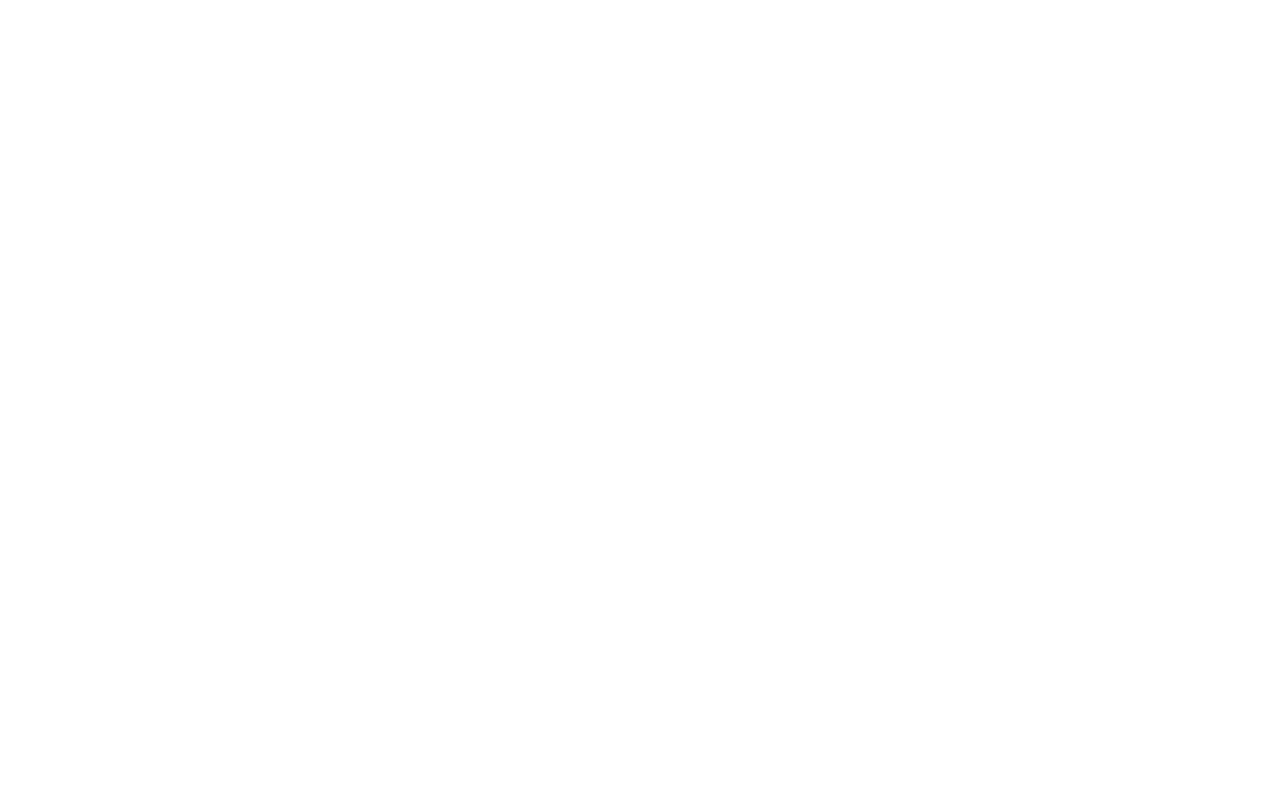
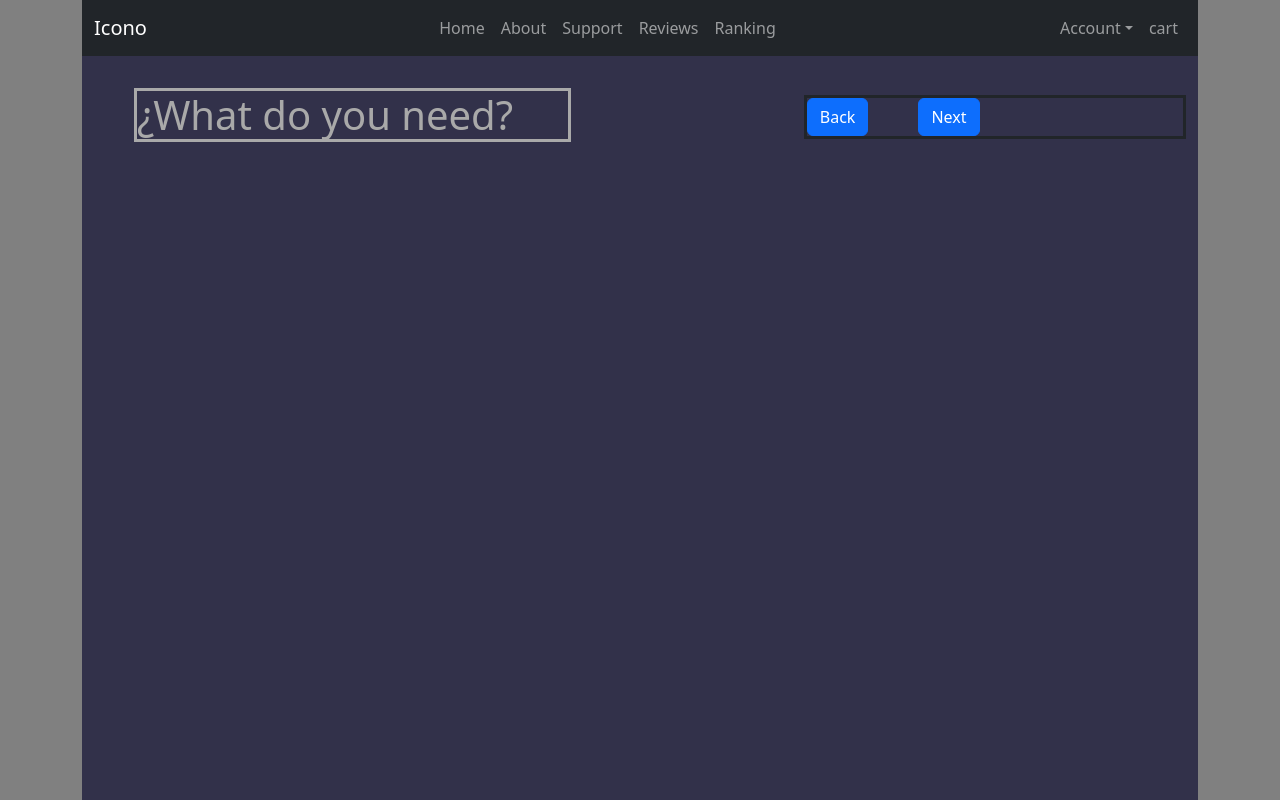
Before and after one commit to MarioSalazarD/ProyectoPW-2022-2, a React (Create React App) app: page / in a window 1280 px wide. Built offline with nearby package versions, Linux system fonts and the light colour scheme.

Commit message:
actualizacion1

```diff
--- a/src/App.js
+++ b/src/App.js
@@ -5,7 +5,7 @@
 
 function App() {
   return (<>
-
+  <Home10></Home10>
     </>);
 }
 
--- /dev/null
+++ b/src/components/h10/Background/NavBar.jsx
@@ -0,0 +1,41 @@
+import Container from 'react-bootstrap/Container';
+import Row from 'react-bootstrap/Row';
+import Col from 'react-bootstrap/Col';
+import Nav from 'react-bootstrap/Nav';
+import Navbar from 'react-bootstrap/Navbar';
+import NavDropdown from 'react-bootstrap/NavDropdown';
+
+
+const NavBar = () => {
+    return(
+        <Container>
+            <Navbar bg="dark" variant="dark">
+                    <Container>
+                    <Navbar.Brand href="/home">Icono</Navbar.Brand>
+                        <Nav>
+                            <Nav.Link href="/home">Home</Nav.Link>
+                            <Nav.Link href="#features">About</Nav.Link>
+                            <Nav.Link href="#Support">Support</Nav.Link>
+                            <Nav.Link href="#Reviews">Reviews</Nav.Link>
+                            <Nav.Link href="#Ranking">Ranking</Nav.Link>
+                        </Nav>
+                        <Nav className="text end">
+                        <NavDropdown title="Account" id="navbarScrollingDropdown">
+                                <NavDropdown.Item href="Login">Login</NavDropdown.Item>
+                                <NavDropdown.Item href="#Register">
+                                    Register
+                                </NavDropdown.Item>
+                                <NavDropdown.Divider />
+                                <NavDropdown.Item href="#action5">
+                                    Something else here
+                                </NavDropdown.Item>
+                            </NavDropdown>
+                            <Nav.Link href="#Cart">cart</Nav.Link>
+                        </Nav>
+                    </Container>
+                    </Navbar>
+        </Container>
+    )
+}
+
+export default NavBar;
--- /dev/null
+++ b/src/components/h10/Fondo.css
@@ -0,0 +1,58 @@
+html,body{
+    background-color: grey !important;
+}
+.body-main{
+    background-color: #32314a;
+    padding: 32px;
+    margin-right: 12px;
+    margin-left: 12px;
+
+}
+
+.Container{
+    background-color: #32314a;
+    height:100%;
+    width: 100%
+}
+
+h1{
+    color: darkgray;
+    margin-left: 40px;
+    width: 40%;
+    border: solid;
+}
+
+.divider{
+    width: 50px;
+    height:auto;
+    display:inline-block;
+}
+
+
+.boton1{
+  background-color: white; /* Green */
+  border: none;
+  color: black;
+  padding: 8px 50px;
+  text-align: center;
+  text-decoration: none;
+  display: inline-block;
+  font-size: 16px;
+}
+.boton2{
+    background-color: purple; /* Green */
+    border: none;
+    color: white;
+    padding: 8px 50px;
+    text-align: center;
+    text-decoration: none;
+    display: inline-block;
+    font-size: 16px;
+  }
+
+.sep{
+    width: 35%;
+    margin-top: -55px;
+    margin-left: 65%;
+    border: solid;
+}
--- a/src/components/h10/Header/Header.jsx
+++ /dev/null
@@ -1,40 +0,0 @@
-import Container from 'react-bootstrap/Container';
-import Row from 'react-bootstrap/Row';
-import Col from 'react-bootstrap/Col';
-import Nav from 'react-bootstrap/Nav';
-
-const Header = () => {
-return (
-    <Container>
-        <Row xs={1}>
-            <Col xs={6}>
-            <h1>
-                <i class="fa fa-gamepad" aria-hidden="true"></i>
-                &nbsp;Playstation Store</h1>
-            </Col >
-            <Col xs={6} className="justify-content-md-right">
-            <Nav
-                activeKey="/home"
-                onSelect={(selectedKey) => alert(`selected ${selectedKey}`)}
-                >
-                <Nav.Item>
-                    <Nav.Link href="/home">Home</Nav.Link>
-                </Nav.Item>
-                <Nav.Item>
-                    <Nav.Link eventKey="link-1">Account</Nav.Link>
-                </Nav.Item>
-                <Nav.Item>
-                    <Nav.Link eventKey="link-2">Settings</Nav.Link>
-                </Nav.Item>
-                <Nav.Item>
-                    <Nav.Link eventKey="link-2">Logout</Nav.Link>
-                </Nav.Item>
-                </Nav>
-            </Col >
-        </Row>
-    </Container>
-)
-
-}
-
-export default Header;
--- a/src/components/h10/Home10.jsx
+++ b/src/components/h10/Home10.jsx
@@ -1,11 +1,32 @@
-import Header from "./Header/Header";
+import Container from 'react-bootstrap/Container';
+import Row from 'react-bootstrap/Row';
+import Col from 'react-bootstrap/Col';
+import Button from 'react-bootstrap/Button';
+import './Fondo.css'
+
+import NavBar from "./Background/NavBar";
 
 const Home10 = () => {
     return (
         <>
-        <Header>
+        <Container className="vh-100 d-flex flex-column ">
+            <Row>
+                <NavBar></NavBar>
+            </Row>
+            <Row className="h-100">
+                <Col className='body-main'>
+                      <h1 className='letra'>¿What do you need?</h1>
 
-            </Header>
+                      <Col className='sep'>
+                      <Button href="#" className='boton1'>Back</Button>
+                      <div className='divider'/>
+                      <Button href="#" className='boton2'>Next</Button>
+                      </Col>
+
+                </Col>
+            </Row>
+
+        </Container>
         </>)
 
 }
```
Also changed, not shown: src/components/h10/example.jsx (added).
